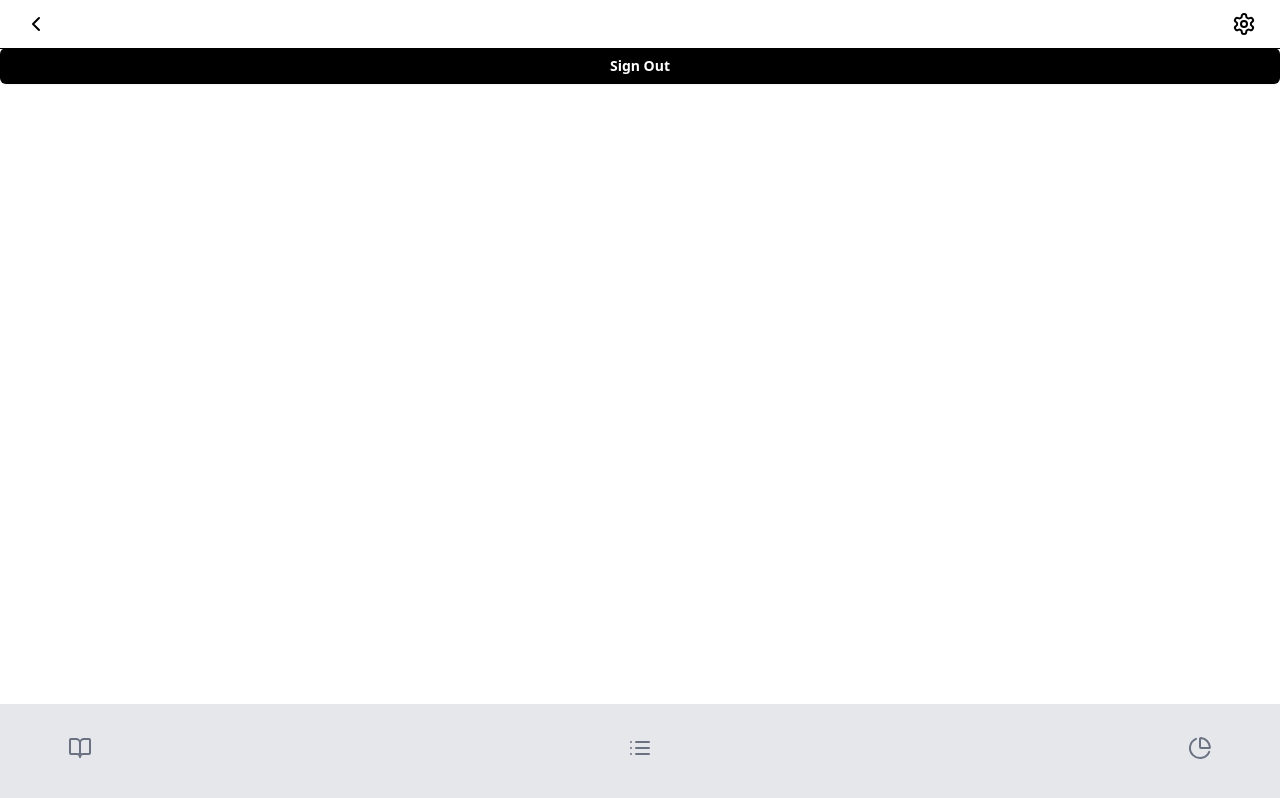
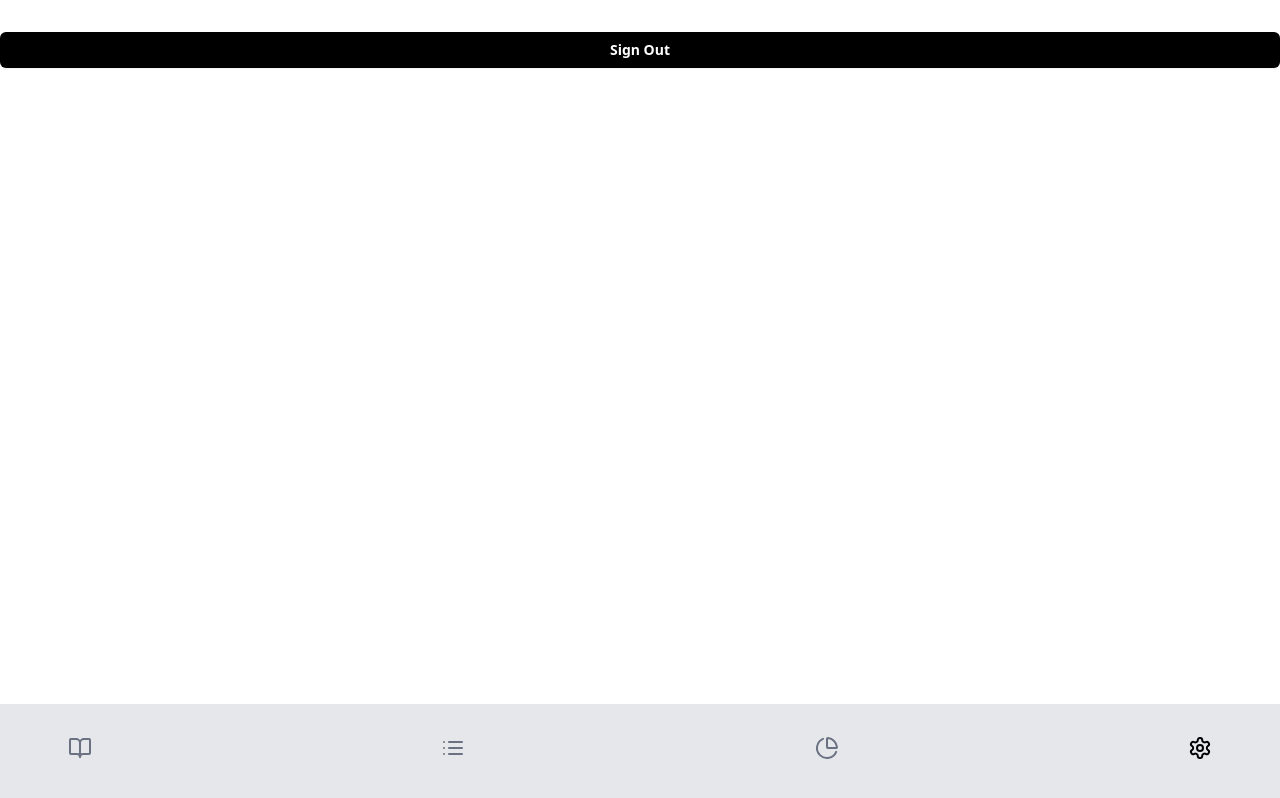
Before and after one commit to trevorkbond/LearnOfChrist, a Next.js app in the folder web/: page /settings in a window 1280 px wide. Built offline with nearby package versions, Linux system fonts and the light colour scheme.

Commit message:
Begin creating server actions for database access. TODO make reusable

```diff
--- a/web/src/app/layout.tsx
+++ b/web/src/app/layout.tsx
@@ -1,4 +1,3 @@
-import Header from "@/components/Header/Header";
 import Footer from "@/components/Footer/Footer";
 import "./globals.css";
 import { Toaster } from "react-hot-toast";
@@ -219,8 +218,7 @@ export default function RootLayout({
         <div>
           <Toaster position="top-right" />
         </div>
-        <Header />
-        <main className="flex-grow mt-12">{children}</main>
+        <main className="flex-grow mt-8">{children}</main>
         <Footer />
       </body>
     </html>
--- a/web/src/components/Footer/Footer.tsx
+++ b/web/src/components/Footer/Footer.tsx
@@ -1,6 +1,6 @@
 "use client";
 
-import { BookOpen, ChartPie, List } from "lucide-react";
+import { BookOpen, ChartPie, List, Settings } from "lucide-react";
 import FooterNav from "./FooterNav";
 
 const Footer = () => {
@@ -9,6 +9,7 @@ const Footer = () => {
       <FooterNav href="/reference" icon={BookOpen} />
       <FooterNav href="/topic" icon={List} />
       <FooterNav href="/progress" icon={ChartPie} />
+      <FooterNav href="/settings" icon={Settings} />
     </footer>
   );
 };
--- a/web/src/components/Header/BackArrow.tsx
+++ /dev/null
@@ -1,24 +0,0 @@
-"use client";
-
-import { ChevronLeft } from "lucide-react";
-import Link from "next/link";
-import { usePathname } from "next/navigation";
-
-const BackArrow = () => {
-  const pathName = usePathname();
-  const lastSlashIndex = pathName.lastIndexOf("/");
-  const isLastSlashIndex = lastSlashIndex !== -1;
-  const href = isLastSlashIndex
-    ? pathName.substring(0, lastSlashIndex) || "/"
-    : "/";
-  const visibility =
-    pathName === "/" || pathName === "/login" ? "invisible" : "visible";
-
-  return (
-    <Link href={href} className={`${visibility} cursor-pointer`}>
-      <ChevronLeft color="black" />
-    </Link>
-  );
-};
-
-export default BackArrow;
--- a/web/src/components/Header/Header.tsx
+++ /dev/null
@@ -1,16 +0,0 @@
-import { Settings } from "lucide-react";
-import BackArrow from "./BackArrow";
-import Link from "next/link";
-
-const Header = () => {
-  return (
-    <header className="fixed w-full top-0 bg-white px-6 border-b border-black pt-3 pb-3 flex flex-row justify-between">
-      <BackArrow />
-      <Link href="/settings">
-        <Settings color="black" />
-      </Link>
-    </header>
-  );
-};
-
-export default Header;
--- a/web/src/utils/supabase/server.ts
+++ b/web/src/utils/supabase/server.ts
@@ -1,10 +1,11 @@
+import { Database } from "@/model/supabase";
 import { createServerClient } from "@supabase/ssr";
 import { cookies } from "next/headers";
 
 export async function createClient() {
   const cookieStore = await cookies();
 
-  return createServerClient(
+  return createServerClient<Database>(
     process.env.NEXT_PUBLIC_SUPABASE_URL!,
     process.env.NEXT_PUBLIC_SUPABASE_ANON_KEY!,
     {
```
